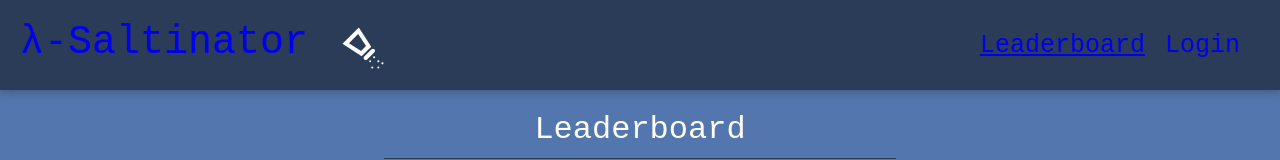
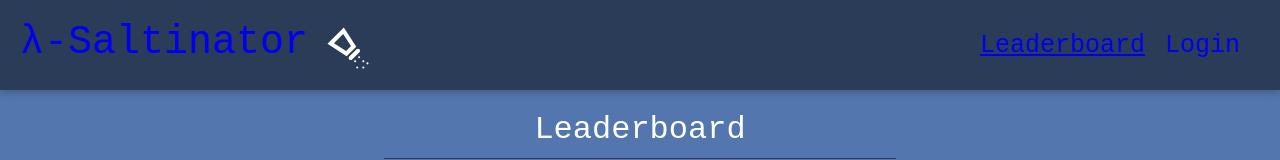
Before and after one commit to best-salitest-hacker-news-trolls/front-end, a React (Create React App) app in the folder saltinator/: page /leaderboard in a window 1280 px wide. Shown: the top 160 px of the page. Built offline with nearby package versions, Linux system fonts and the light colour scheme.

Commit message:
reduce whitespace between text and salt logo

```diff
--- a/saltinator/src/components/navigation/navigation.js
+++ b/saltinator/src/components/navigation/navigation.js
@@ -15,10 +15,9 @@ const NavBar = styled.div`
   font-size: 40px;
   background-color: #2a3c58;
   box-shadow: 0px 2px 8px rgba(0, 0, 0, 0.25);
-  @media (max-width: 768px){
+  @media (max-width: 768px) {
     flex-direction: column;
   }
-
 `;
 const NavLinks = styled.div`
   display: flex;
@@ -59,6 +58,7 @@ const SaltImage = styled.img`
   width: 70px;
   height: 70px;
   transform: scaleX(-1);
+  margin-left: -15px;
 
   :hover {
     animation: ${shake} 1s cubic-bezier(0.36, 0.07, 0.19, 0.97) both;
```
